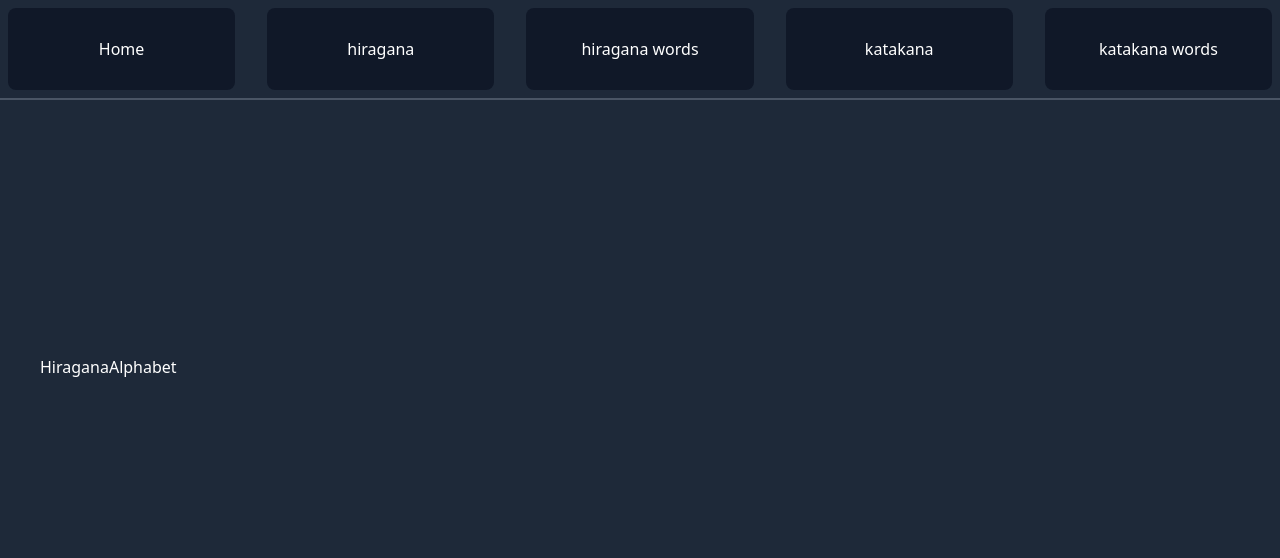
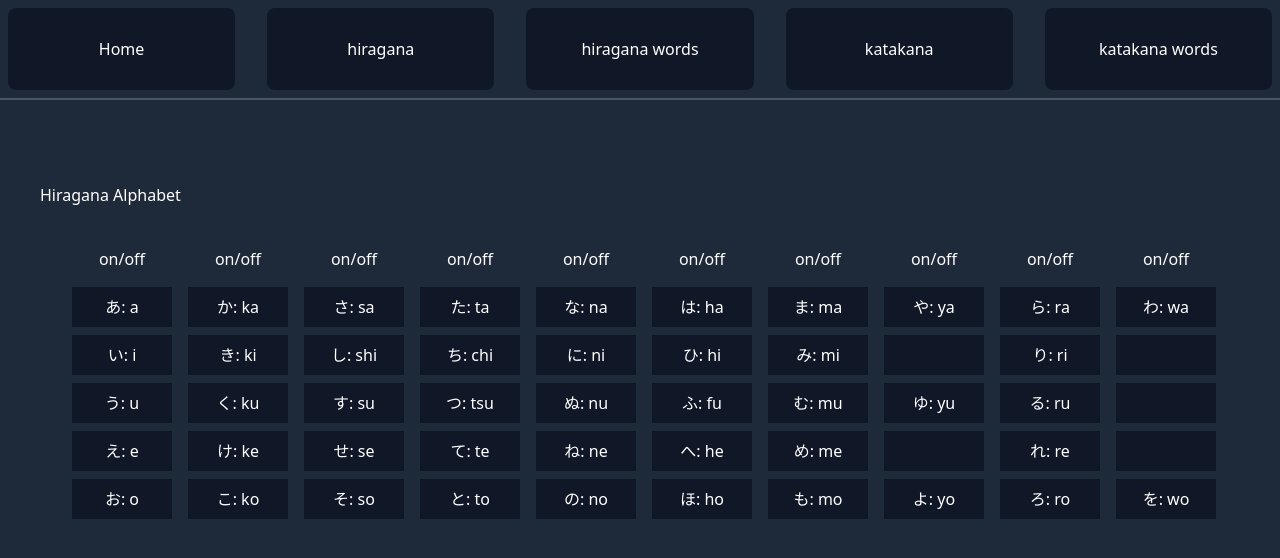
Before and after one commit to AngelMoreno24/Japanese-FlashCards, a React app in the folder frontend/: page /hiragana in a window 1280 px wide. Shown: the top 558 px of the page. Built offline with nearby package versions, Linux system fonts and the light colour scheme; the HTML template or start-up script is replaced by a standard one.

Commit message:
created display for future hiragana character selection

```diff
--- a/frontend/src/App.css
+++ b/frontend/src/App.css
@@ -0,0 +1,11 @@
+/* in your App.css */
+::-webkit-scrollbar {
+  height: 8px;
+}
+::-webkit-scrollbar-thumb {
+  background: #555;
+  border-radius: 4px;
+}
+::-webkit-scrollbar-thumb:hover {
+  background: #333;
+}
--- a/frontend/src/pages/HiraganaAlphabet.jsx
+++ b/frontend/src/pages/HiraganaAlphabet.jsx
@@ -1,10 +1,105 @@
 import React from 'react'
 
 const HiraganaAlphabet = () => {
+
+const Row = ({ chars }) => {
+  const basePattern = ['a', 'i', 'u', 'e', 'o'];
+
   return (
-    <div>
-      HiraganaAlphabet
+    <div className="grid grid-rows-6 gap-2 min-w-[100px]">
+      <p className="bg-gray-800 text-white p-2 text-center">on/off</p>
+
+      {basePattern.map((vowel, i) => {
+        const match = Object.entries(chars).find(([jp, rom]) =>
+          rom.endsWith(vowel)
+        );
+
+        return (
+          <p key={i} className="bg-gray-900 text-white p-2 text-center">
+            {match ? `${match[0]}: ${match[1]}` : ''}
+          </p>
+        );
+      })}
     </div>
+  );
+};
+const romajilookup = {
+    'ア': 'a', 'イ': 'i', 'ウ': 'u', 'エ': 'e', 'オ': 'o',
+    'カ': 'ka', 'キ': 'ki', 'ク': 'ku', 'ケ': 'ke', 'コ': 'ko',
+    'サ': 'sa', 'シ': 'shi', 'ス': 'su', 'セ': 'se', 'ソ': 'so',
+    'タ': 'ta', 'チ': 'chi', 'ツ': 'tsu', 'テ': 'te', 'ト': 'to',
+    'ナ': 'na', 'ニ': 'ni', 'ヌ': 'nu', 'ネ': 'ne', 'ノ': 'no',
+    'ハ': 'ha', 'ヒ': 'hi', 'フ': 'fu', 'ヘ': 'he', 'ホ': 'ho',
+    'マ': 'ma', 'ミ': 'mi', 'ム': 'mu', 'メ': 'me', 'モ': 'mo',
+    'ヤ': 'ya', 'ユ': 'yu', 'ヨ': 'yo',
+    'ラ': 'ra', 'リ': 'ri', 'ル': 'ru', 'レ': 're', 'ロ': 'ro',
+    'ワ': 'wa', 'ヲ': 'wo', 'ン': 'n',
+    'ガ': 'ga', 'ギ': 'gi', 'グ': 'gu', 'ゲ': 'ge', 'ゴ': 'go',
+    'ザ': 'za', 'ジ': 'ji', 'ズ': 'zu', 'ゼ': 'ze', 'ゾ': 'zo',
+    'ダ': 'da', 'ヂ': 'di', 'ヅ': 'du', 'デ': 'de', 'ド': 'do',
+    'バ': 'ba', 'ビ': 'bi', 'ブ': 'bu', 'ベ': 'be', 'ボ': 'bo',
+    'パ': 'pa', 'ピ': 'pi', 'プ': 'pu', 'ペ': 'pe', 'ポ': 'po',
+
+    'あ': 'a', 'い': 'i', 'う': 'u', 'え': 'e', 'お': 'o',
+    'か': 'ka', 'き': 'ki', 'く': 'ku', 'け': 'ke', 'こ': 'ko',
+    'さ': 'sa', 'し': 'shi', 'す': 'su', 'せ': 'se', 'そ': 'so',
+    'た': 'ta', 'ち': 'chi', 'つ': 'tsu', 'て': 'te', 'と': 'to',
+    'な': 'na', 'に': 'ni', 'ぬ': 'nu', 'ね': 'ne', 'の': 'no',
+    'は': 'ha', 'ひ': 'hi', 'ふ': 'fu', 'へ': 'he', 'ほ': 'ho',
+    'ま': 'ma', 'み': 'mi', 'む': 'mu', 'め': 'me', 'も': 'mo',
+    'や': 'ya', 'ゆ': 'yu', 'よ': 'yo',
+    'ら': 'ra', 'り': 'ri', 'る': 'ru', 'れ': 're', 'ろ': 'ro',
+    'わ': 'wa', 'を': 'wo', 'ん': 'n',
+    'が': 'ga', 'ぎ': 'gi', 'ぐ': 'gu', 'げ': 'ge', 'ご': 'go',
+    'ざ': 'za', 'じ': 'ji', 'ず': 'zu', 'ぜ': 'ze', 'ぞ': 'zo',
+    'だ': 'da', 'ぢ': 'di', 'づ': 'du', 'で': 'de', 'ど': 'do',
+    'ば': 'ba', 'び': 'bi', 'ぶ': 'bu', 'べ': 'be', 'ぼ': 'bo',
+    'ぱ': 'pa', 'ぴ': 'pi', 'ぷ': 'pu', 'ぺ': 'pe', 'ぽ': 'po'
+};
+
+const hiraganaRomanji = [
+    {'あ': 'a', 'い': 'i', 'う': 'u', 'え': 'e', 'お': 'o'},
+    {'か': 'ka', 'き': 'ki', 'く': 'ku', 'け': 'ke', 'こ': 'ko'},
+    {'さ': 'sa', 'し': 'shi', 'す': 'su', 'せ': 'se', 'そ': 'so'},
+    {'た': 'ta', 'ち': 'chi', 'つ': 'tsu', 'て': 'te', 'と': 'to'},
+    {'な': 'na', 'に': 'ni', 'ぬ': 'nu', 'ね': 'ne', 'の': 'no'},
+    {'は': 'ha', 'ひ': 'hi', 'ふ': 'fu', 'へ': 'he', 'ほ': 'ho'},
+    {'ま': 'ma', 'み': 'mi', 'む': 'mu', 'め': 'me', 'も': 'mo'},
+    {'や': 'ya', 'ゆ': 'yu', 'よ': 'yo'},
+    {'ら': 'ra', 'り': 'ri', 'る': 'ru', 'れ': 're', 'ろ': 'ro'},
+    {'わ': 'wa', 'を': 'wo', 'ん': 'n'},
+    {'が': 'ga', 'ぎ': 'gi', 'ぐ': 'gu', 'げ': 'ge', 'ご': 'go'},
+    {'ざ': 'za', 'じ': 'ji', 'ず': 'zu', 'ぜ': 'ze', 'ぞ': 'zo'},
+    {'だ': 'da', 'ぢ': 'di', 'づ': 'du', 'で': 'de', 'ど': 'do'},
+    {'ば': 'ba', 'び': 'bi', 'ぶ': 'bu', 'べ': 'be', 'ぼ': 'bo'},
+    {'ぱ': 'pa', 'ぴ': 'pi', 'ぷ': 'pu', 'ぺ': 'pe', 'ぽ': 'po'}
+];
+const Column = () => {
+  return (
+    <div className="flex flex-nowrap overflow-x-auto gap-4 p-4">
+      {hiraganaRomanji.map((row, i) => (
+        <Row key={i} chars={row} />
+      ))}
+    </div>
+  );
+};
+
+  return (
+    <>
+        <div>
+            Hiragana Alphabet
+        </div>
+
+        <div className="flex flex-nowrap overflow-x-auto gap-4 p-4">
+
+
+      <Column />
+
+
+
+        </div>
+
+    </>
   )
 }
 
```
